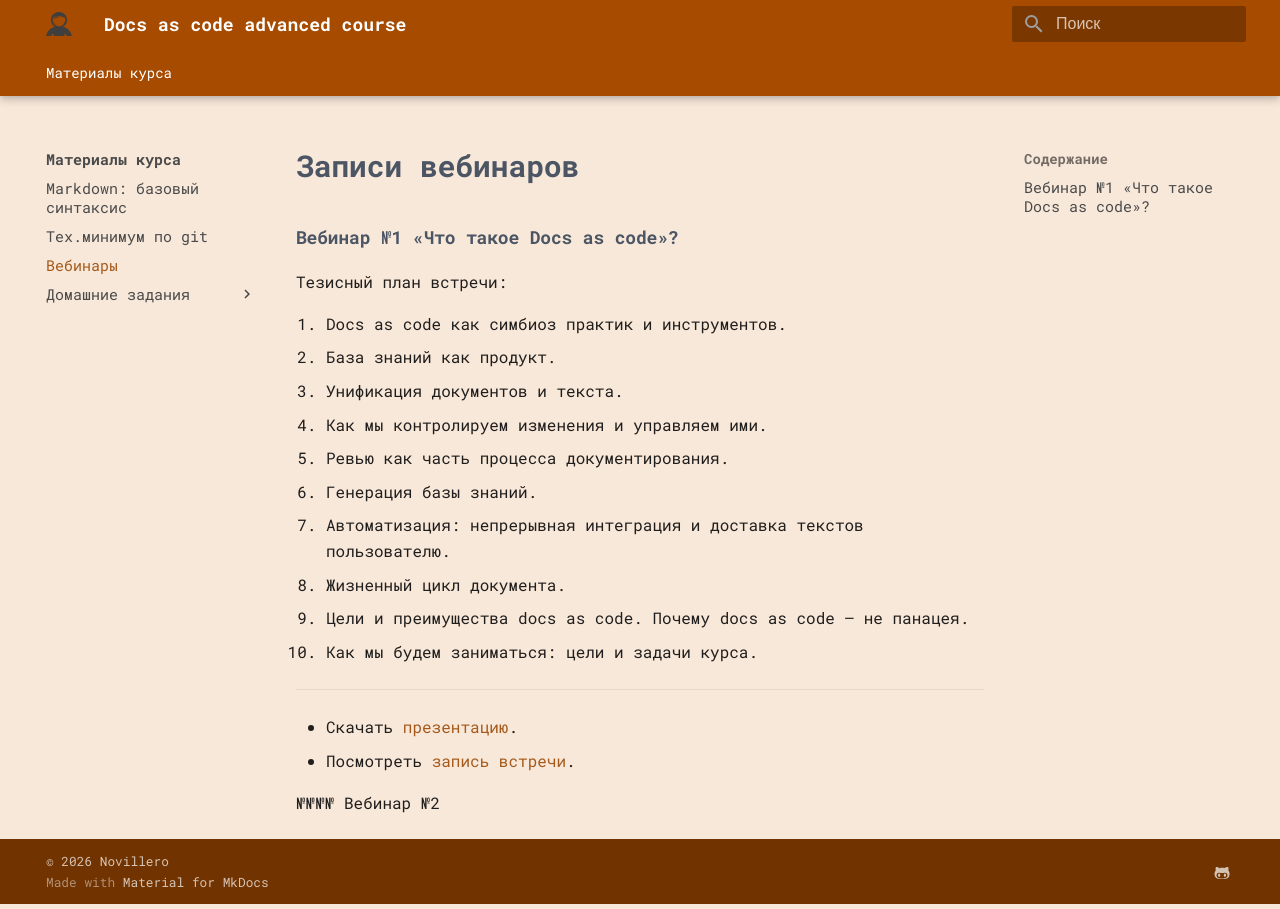
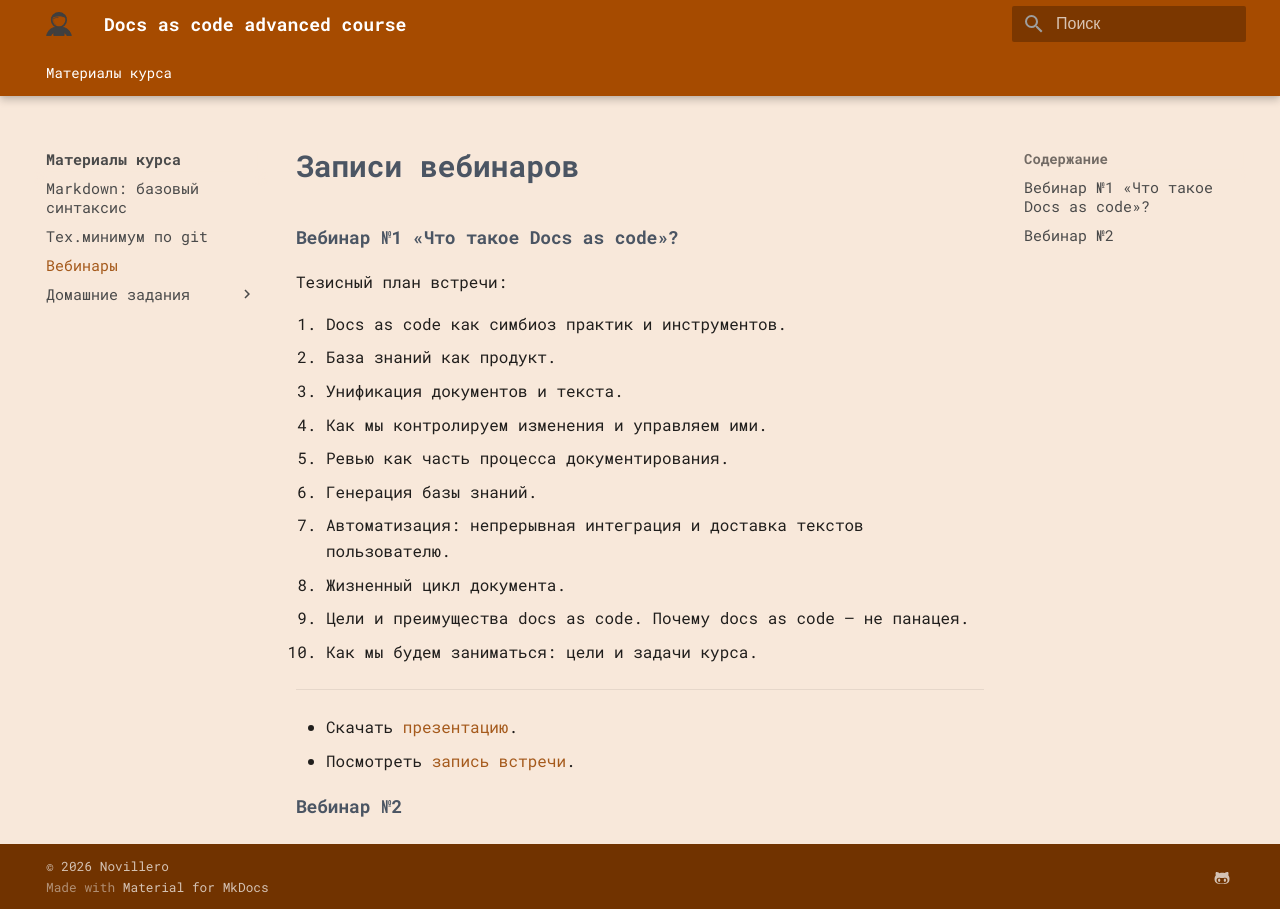
Before and after one commit to novillero/dac-adv-2, an MkDocs documentation site: the page built from docs/meetings.md, in a window 1280 px wide. Built offline with MkDocs 1.6.1 and Material for MkDocs 9.7.7, drawn with Linux system fonts in a browser that asks for light colours; some web fonts are replaced.

Commit message:
исправил верстку

```diff
--- a/docs/meetings.md
+++ b/docs/meetings.md
@@ -20,4 +20,4 @@
 * Скачать [презентацию](./original-docs/meeting-1.pdf){target=_blank}.
 * Посмотреть [запись встречи](https://disk.yandex.ru/i/6adtlhvipQsaWw){target=_blank}.
 
-№№№№ Вебинар №2
+#### Вебинар №2
```
